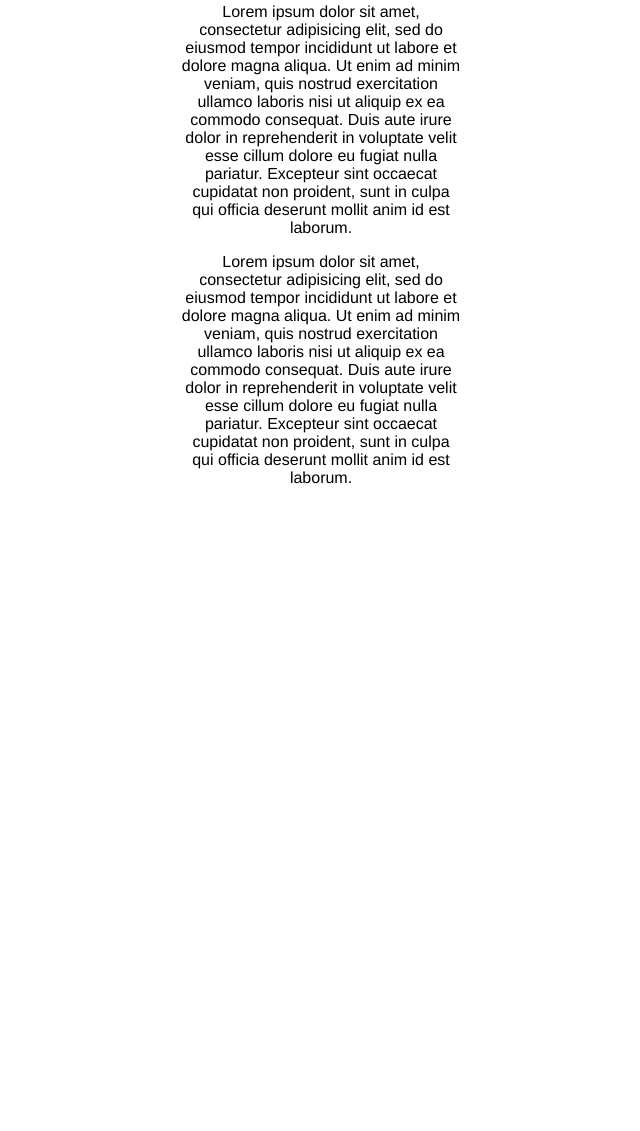
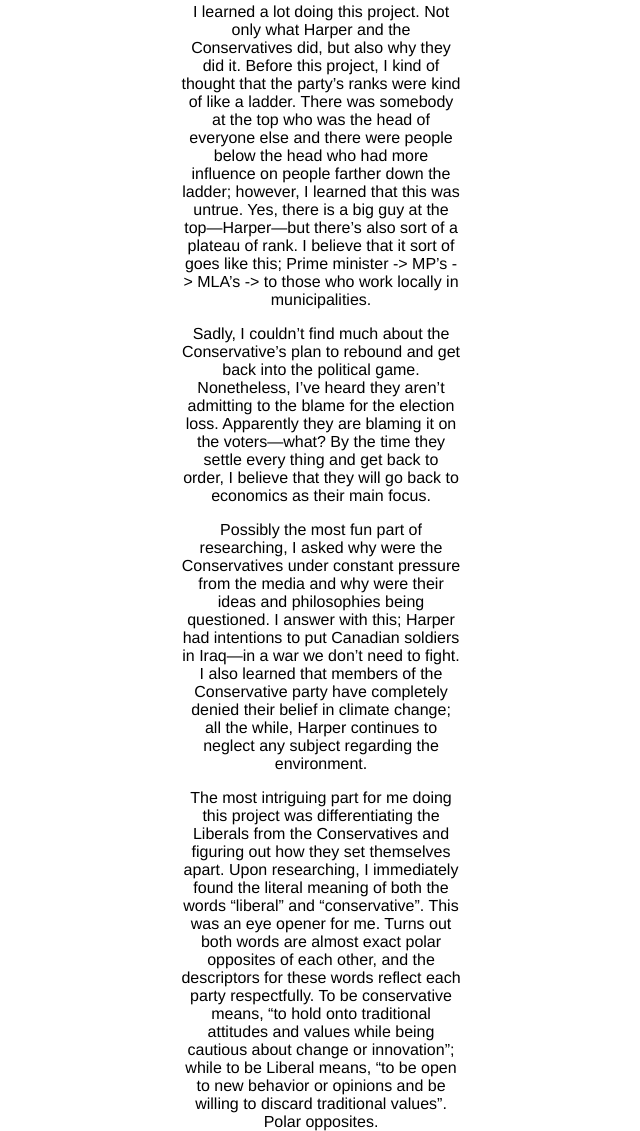
Before and after one commit to josh7554/Conservative-Website, a plain HTML site: page index.html in a window 1280 px wide. Shown: the part 4005-5136 px from the top of the page, without its empty margins (319-959 px from the left). Before the commit the page ends 4492 px from the top, so only its background shows below. Drawn offline with Linux system fonts and the light colour scheme.

Commit message:
Added the final 4 paragraphs underneath the "What did I learn" section.

```diff
--- a/index.html
+++ b/index.html
@@ -57,10 +57,10 @@
       <div class="text 3">
         <img src="img/lightbulb2.svg" alt="">
         <h1>What did I learn?</h1>
-        <p>Lorem ipsum dolor sit amet, consectetur adipisicing elit, sed do eiusmod tempor incididunt ut labore et dolore magna aliqua. Ut enim ad minim veniam, quis nostrud exercitation ullamco laboris nisi ut aliquip ex ea commodo consequat. Duis aute irure dolor in reprehenderit in voluptate velit esse cillum dolore eu fugiat nulla pariatur. Excepteur sint occaecat cupidatat non proident, sunt in culpa qui officia deserunt mollit anim id est laborum.</p>
-        <p>Lorem ipsum dolor sit amet, consectetur adipisicing elit, sed do eiusmod tempor incididunt ut labore et dolore magna aliqua. Ut enim ad minim veniam, quis nostrud exercitation ullamco laboris nisi ut aliquip ex ea commodo consequat. Duis aute irure dolor in reprehenderit in voluptate velit esse cillum dolore eu fugiat nulla pariatur. Excepteur sint occaecat cupidatat non proident, sunt in culpa qui officia deserunt mollit anim id est laborum.</p>
-        <p></p>
-        <p></p>
+        <p>I learned a lot doing this project. Not only what Harper and the Conservatives did, but also why they did it. Before this project, I kind of thought that the party’s ranks were kind of like a ladder. There was somebody at the top who was the head of everyone else and there were people below the head who had more influence on people farther down the ladder; however, I learned that this was untrue. Yes, there is a big guy at the top—Harper—but there’s also sort of a plateau of rank. I believe that it sort of goes like this; Prime minister -> MP’s -> MLA’s -> to those who work locally in municipalities.</p>
+        <p>Sadly, I couldn’t find much about the Conservative’s plan to rebound and get back into the political game. Nonetheless, I’ve heard they aren’t admitting to the blame for the election loss. Apparently they are blaming it on the voters—what? By the time they settle every thing and get back to order, I believe that they will go back to economics as their main focus.</p>
+        <p>Possibly the most fun part of researching, I asked why were the Conservatives under constant pressure from the media and why were their ideas and philosophies being questioned. I answer with this; Harper had intentions to put Canadian soldiers in Iraq—in a war we don’t need to fight. I also learned that members of the Conservative party have completely denied their belief in climate change; all the while, Harper continues to neglect any subject regarding the environment.</p>
+        <p>The most intriguing part for me doing this project was differentiating the Liberals from the Conservatives and figuring out how they set themselves apart. Upon researching, I immediately found the literal meaning of both the words “liberal” and “conservative”. This was an eye opener for me. Turns out both words are almost exact polar opposites of each other, and the descriptors for these words reflect each party respectfully. To be conservative means, “to hold onto traditional attitudes and values while being cautious about change or innovation”; while to be Liberal means, “to be open to new behavior or opinions and be willing to discard traditional values”. Polar opposites.</p>
       </div>
     </div>
   </div>
```
